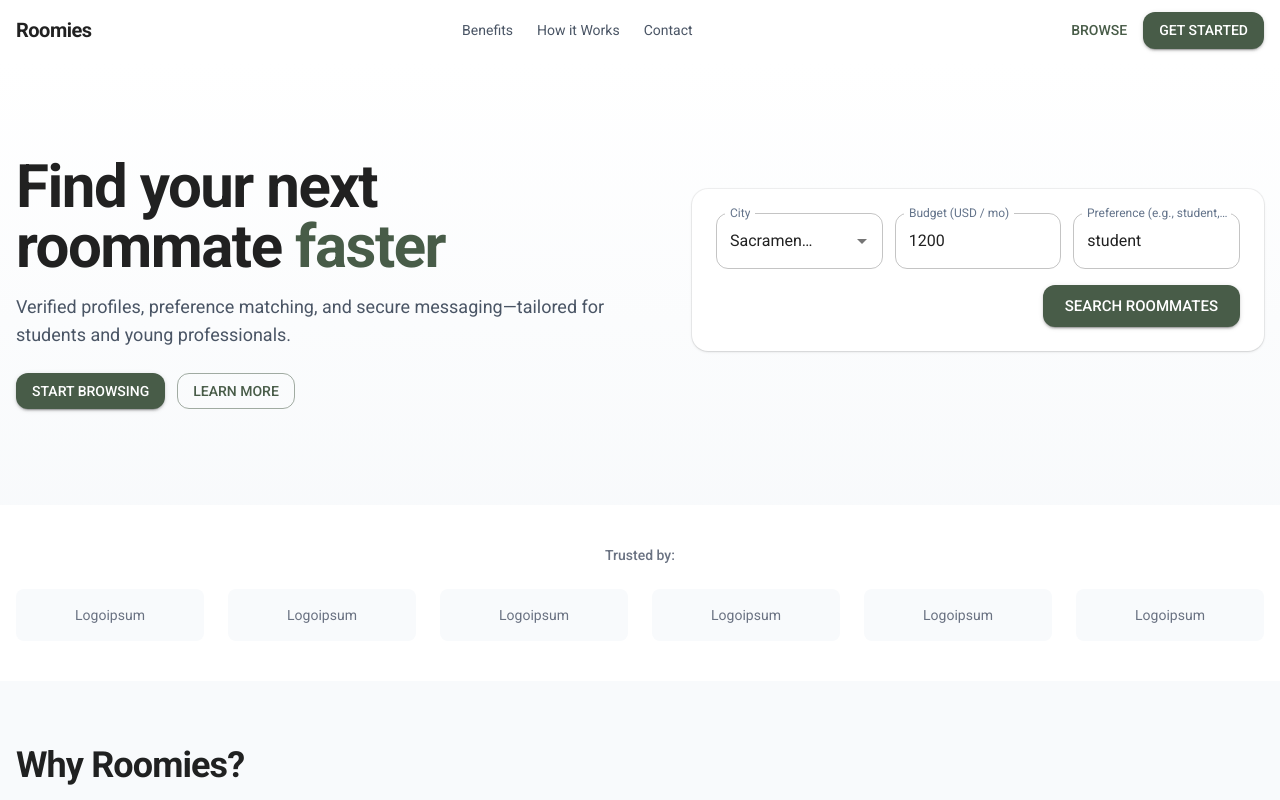
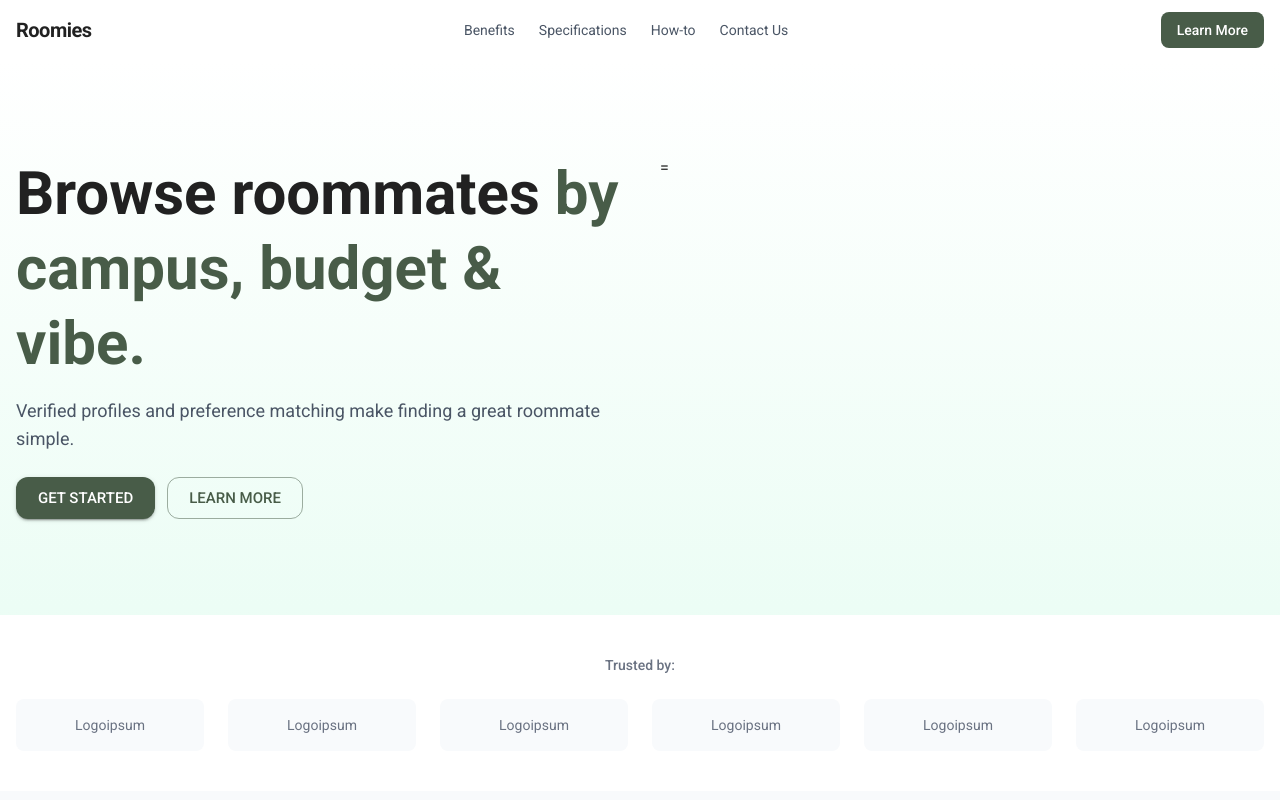
Before and after one commit to StevenH01/roomies-frontend, a Next.js app: page / in a window 1280 px wide. Shown: the top 800 px of the page. Built offline with nearby package versions, Linux system fonts and the light colour scheme; what @mui/material-nextjs would draw is missing.

Commit message:
adjusted core features on fe

```diff
--- a/src/components/Footer.tsx
+++ b/src/components/Footer.tsx
@@ -1,14 +1,15 @@
-"use client";
+
 export default function Footer() {
   return (
-    <footer id="contact" className="bg-white">
+    <footer className="bg-white">
       <div className="mx-auto max-w-7xl px-4 py-10">
         <div className="flex flex-col items-center justify-between gap-4 text-sm text-gray-600 md:flex-row">
-          <div>© {new Date().getFullYear()} Roomies. All rights reserved.</div>
+          <div>© {new Date().getFullYear()} Roomies. All Rights Reserved</div>
           <nav className="flex gap-6">
             <a href="#benefits">Benefits</a>
-            <a href="#how">How it Works</a>
-            <a href="#cta">Get Started</a>
+            <a href="#specs">Specifications</a>
+            <a href="#how">How-to</a>
+            <a href="#contact">Contact Us</a>
           </nav>
         </div>
       </div>
--- a/src/components/Hero.tsx
+++ b/src/components/Hero.tsx
@@ -1,28 +1,24 @@
 "use client";
-import { Button } from "@mui/material";
-import RoommateSearch from "./RoommateSearch";
+import Button from "@mui/material/Button";
+import Typography from "@mui/material/Typography";
 
 export default function Hero() {
   return (
-    <section className="relative overflow-hidden bg-gradient-to-b from-white to-slate-50">
+    <section className="relative overflow-hidden bg-gradient-to-b from-white to-emerald-50">
       <div className="mx-auto grid max-w-7xl gap-10 px-4 py-16 md:grid-cols-2 md:py-24">
         <div className="flex flex-col justify-center">
-          <h1 className="text-4xl font-bold tracking-tight md:text-6xl">
-            Find your next roommate <span className="text-[color:var(--color-primary)]">faster</span>
-          </h1>
+          <Typography variant="h2" component="h1" className="!text-4xl md:!text-6xl !font-bold !leading-tight">
+            Browse roommates <span className="text-[var(--color-primary)]">by campus, budget & vibe.</span>
+          </Typography>
           <p className="mt-4 text-lg text-gray-600">
-            Verified profiles, preference matching, and secure messaging—tailored for students and young professionals.
+            Verified profiles and preference matching make finding a great roommate simple.
           </p>
           <div className="mt-6 flex gap-3">
-            <Button variant="contained" href="#search">Start Browsing</Button>
-            <Button variant="outlined" href="#benefits">Learn More</Button>
+            <Button variant="contained" href="#cta" size="large">Get Started</Button>
+            <Button variant="outlined" href="#benefits" size="large">Learn More</Button>
           </div>
         </div>
-        <div className="md:pl-8">
-          <div id="search" className="md:pt-8">
-            <RoommateSearch />
-          </div>
-        </div>
+        =
       </div>
     </section>
   );
--- a/src/components/NavBar.tsx
+++ b/src/components/NavBar.tsx
@@ -1,29 +1,25 @@
-"use client";
 import Link from "next/link";
-import { Button } from "@mui/material";
 
-const nav = [
+const items = [
   { href: "#benefits", label: "Benefits" },
-  { href: "#how", label: "How it Works" },
-  { href: "#contact", label: "Contact" },
+  { href: "#specs", label: "Specifications" },
+  { href: "#how", label: "How-to" },
+  { href: "#contact", label: "Contact Us" },
 ];
 
 export default function NavBar() {
   return (
-    <header className="sticky top-0 z-50 bg-white/70 backdrop-blur supports-[backdrop-filter]:bg-white/60">
+    <header className="sticky top-0 z-50 bg-white/80 backdrop-blur">
       <div className="mx-auto flex max-w-7xl items-center justify-between px-4 py-3">
         <Link href="/" className="text-xl font-bold tracking-tight">Roomies</Link>
         <nav className="hidden gap-6 md:flex">
-          {nav.map((n) => (
-            <a key={n.href} href={n.href} className="text-sm text-gray-600 hover:text-gray-900">
-              {n.label}
+          {items.map(i => (
+            <a key={i.href} href={i.href} className="text-sm text-gray-600 hover:text-gray-900">
+              {i.label}
             </a>
           ))}
         </nav>
-        <div className="flex items-center gap-2">
-          <Button variant="text" href="#search">Browse</Button>
-          <Button variant="contained" href="#cta">Get Started</Button>
-        </div>
+        <a href="#cta" className="rounded-lg bg-[var(--color-primary)] px-4 py-2 text-sm font-medium text-white">Learn More</a>
       </div>
     </header>
   );
```
